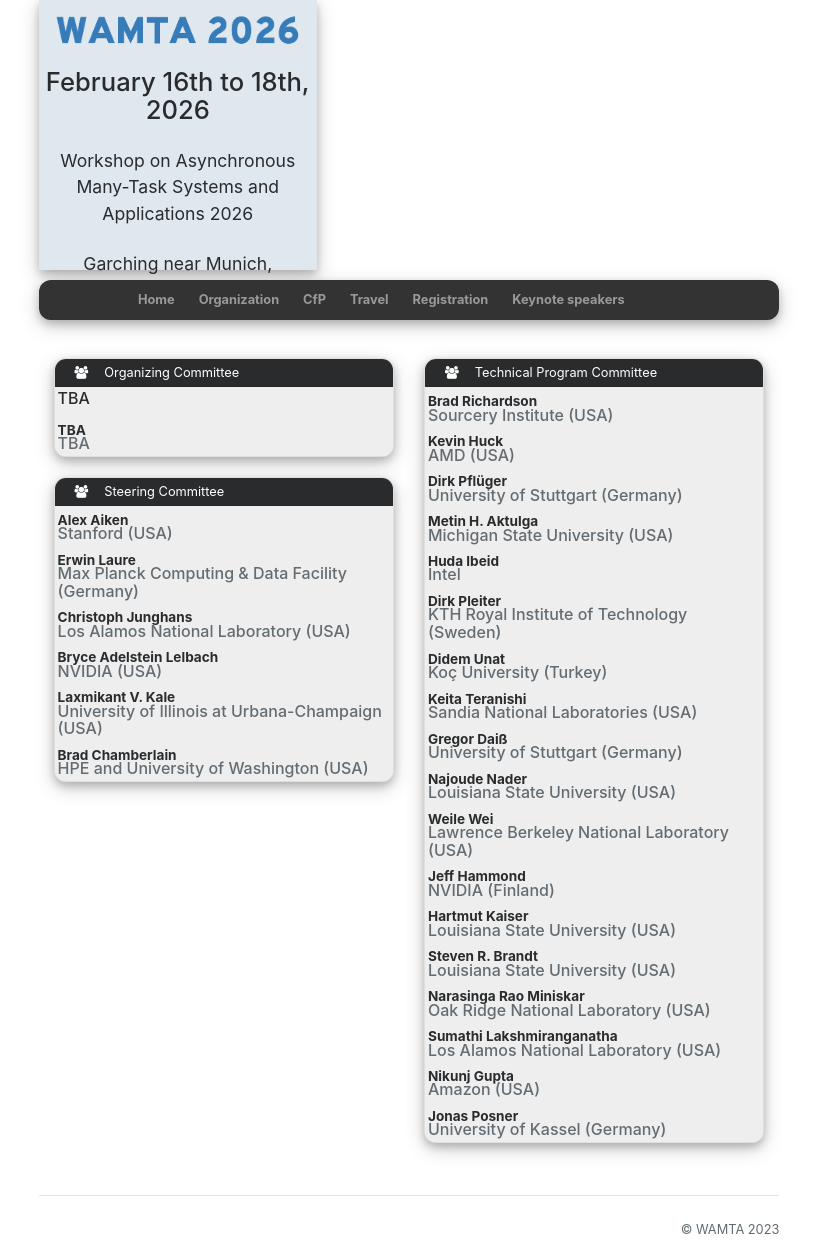
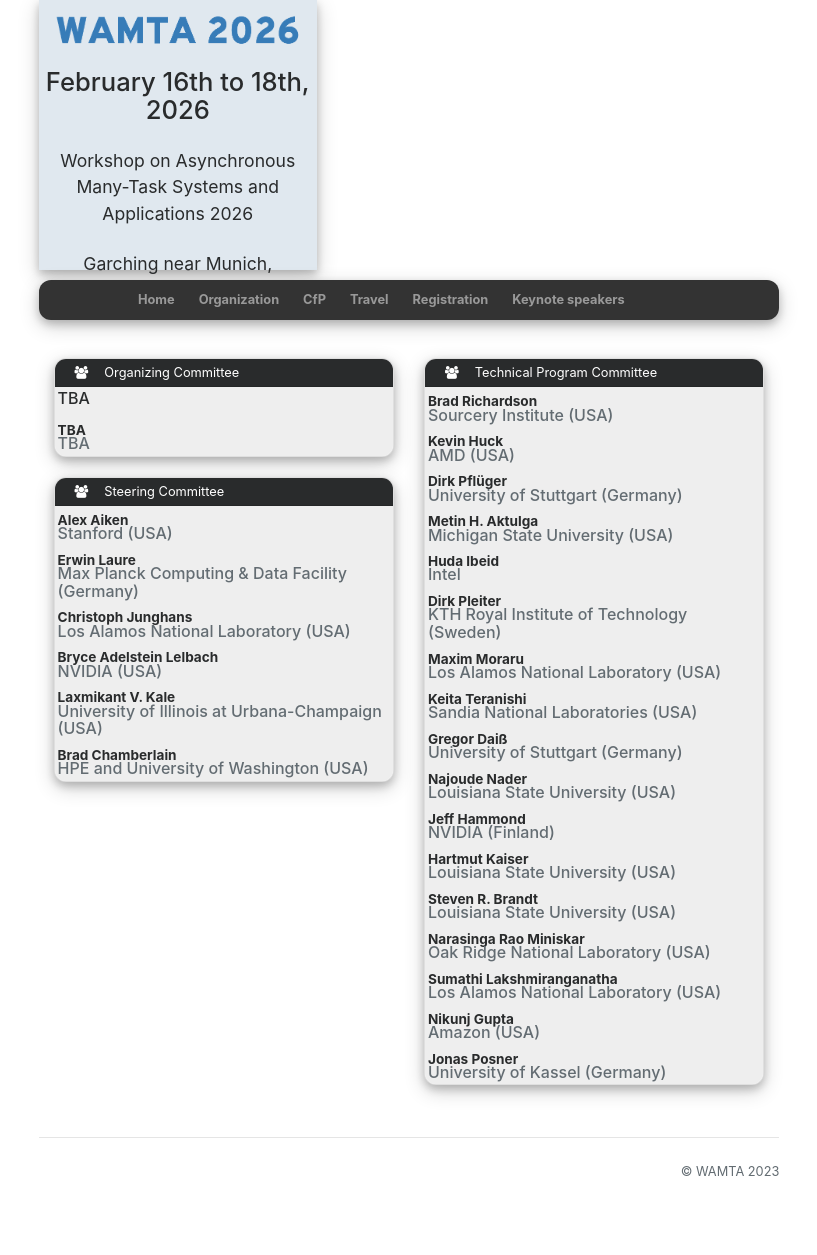
Before and after one commit to wamta26/WAMTA26.github.io, a Jekyll site: the page built from committees.html, in a window 1280 px wide. Shown: the whole page, without its empty margins (231-1048 px from the left). Built offline with Jekyll 4.4.1, drawn with Linux system fonts in a browser that asks for light colours; nearby versions of some CDN libraries; after the commit the page ends 1198 px from its top, so only the background shows below that.

Commit message:
Add new PC

```diff
--- a/_data/conference.yml
+++ b/_data/conference.yml
@@ -134,8 +134,8 @@ technical_program_committee:
   - name: Dirk Pleiter
     org: KTH Royal Institute of Technology (Sweden)
     homepage:
-  - name: Didem Unat
-    org: Koç University (Turkey)
+  - name: Maxim Moraru
+    org: Los Alamos National Laboratory (USA)
     homepage:
   - name: Keita Teranishi
     org: Sandia National Laboratories (USA)
@@ -145,9 +145,6 @@ technical_program_committee:
     homepage:
   - name: Najoude Nader
     org: Louisiana State University (USA)
-    homepage:
-  - name: Weile Wei
-    org: Lawrence Berkeley National Laboratory (USA)
     homepage:
   - name: Jeff Hammond
     org: NVIDIA (Finland)
```
